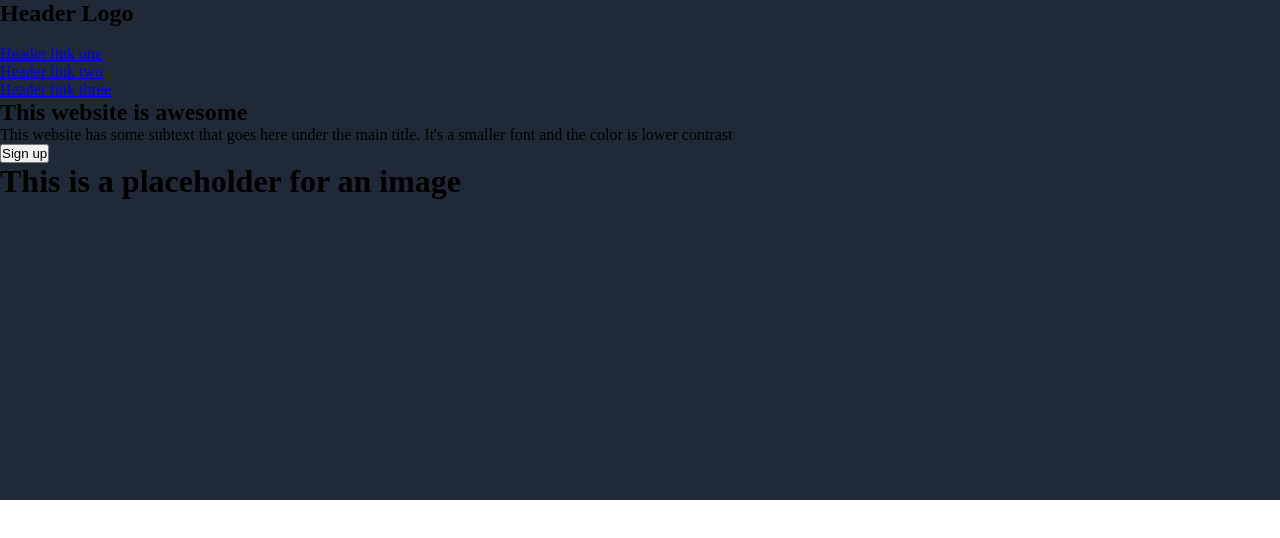
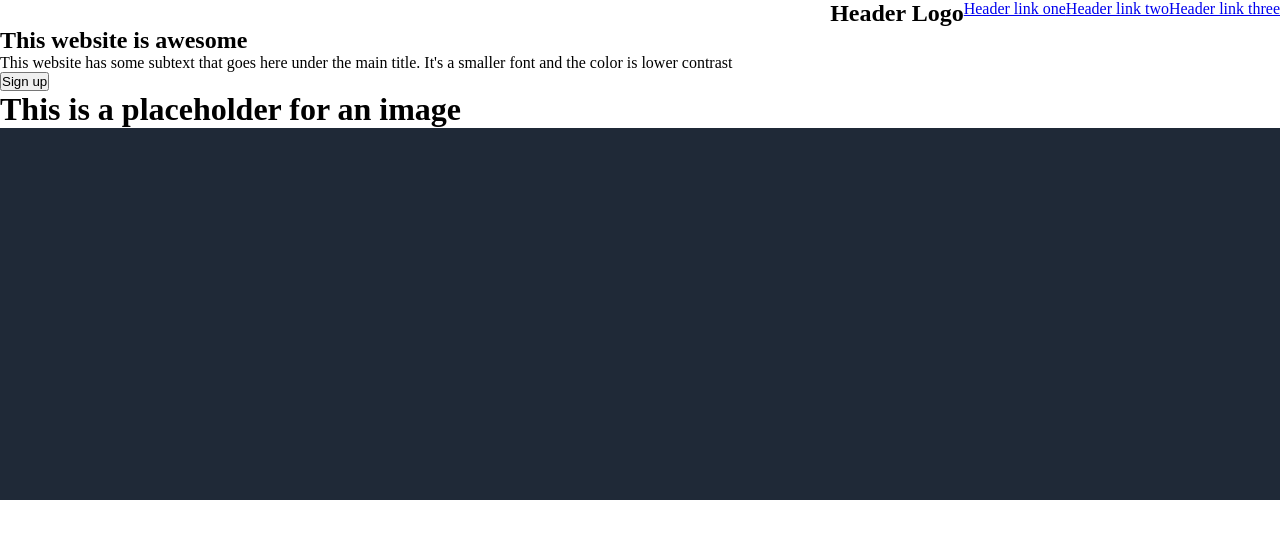
Before and after one commit to rootbc01/Odin-Landing-page, a plain HTML site: page index.html in a window 1280 px wide. Drawn offline with Linux system fonts and the light colour scheme.

Commit message:
new changes

```diff
--- a/index.html
+++ b/index.html
@@ -10,12 +10,15 @@
     <div class="content">
     <header>
         <div class="navbar">
-            <h2>Header Logo</h2>
-            <br>
-            <p><a href="#">Header link one</a></p>
-            <p><a href="#">Header link two</a></p>
-            <p><a href="#">Header link three</a></p>
-        <div>
+
+
+            <div class="nav">
+            <div class="hlogo"><h2 class="logo">Header Logo</h2></div>
+            <p class="link"><a href="#">Header link one</a></p>
+            <p class="link"><a href="#">Header link two</a></p>
+            <p class="link"><a href="#">Header link three</a></p>
+            </div>
+        <div class="content-header">
             <h2>This website is awesome</h2>
             <p>This website has some subtext that goes here under the main title.
                 It's a smaller font and the color is lower contrast </p>
@@ -24,6 +27,7 @@
                 <h1>This is a placeholder for an image</h1>
             </div>
         </div>
+
         </div>
     </header>
     </div>
--- a/style/style.css
+++ b/style/style.css
@@ -4,6 +4,47 @@
 }
 
 div.content{
+
     height: 500px;
     background-color: #1f2937;
 }
+
+div.navbar{
+    margin: 0;
+    /*width: 500px;*/
+    background-color: white;
+}
+
+/*h2{
+    /*background-color: black;
+
+    display: flex;
+    flex-basis: content;
+    justify-content: flex-start;
+}*/
+/*h2.logo{
+    display: flex;
+    flex-direction: row;
+
+    font-size: 24px;
+    width: 48px;
+
+
+}*/
+.nav{
+    display: flex;
+   /* flex-direction: row;*/
+    flex-wrap: wrap;
+    flex-basis: content;
+    justify-content: flex-end;
+}
+h2.logo{
+    display: flex;
+    flex-basis: content;
+    justify-content: flex-start;
+    text-align: left;
+}
+
+/*.link{
+    display: inline-block;
+}*/
```
